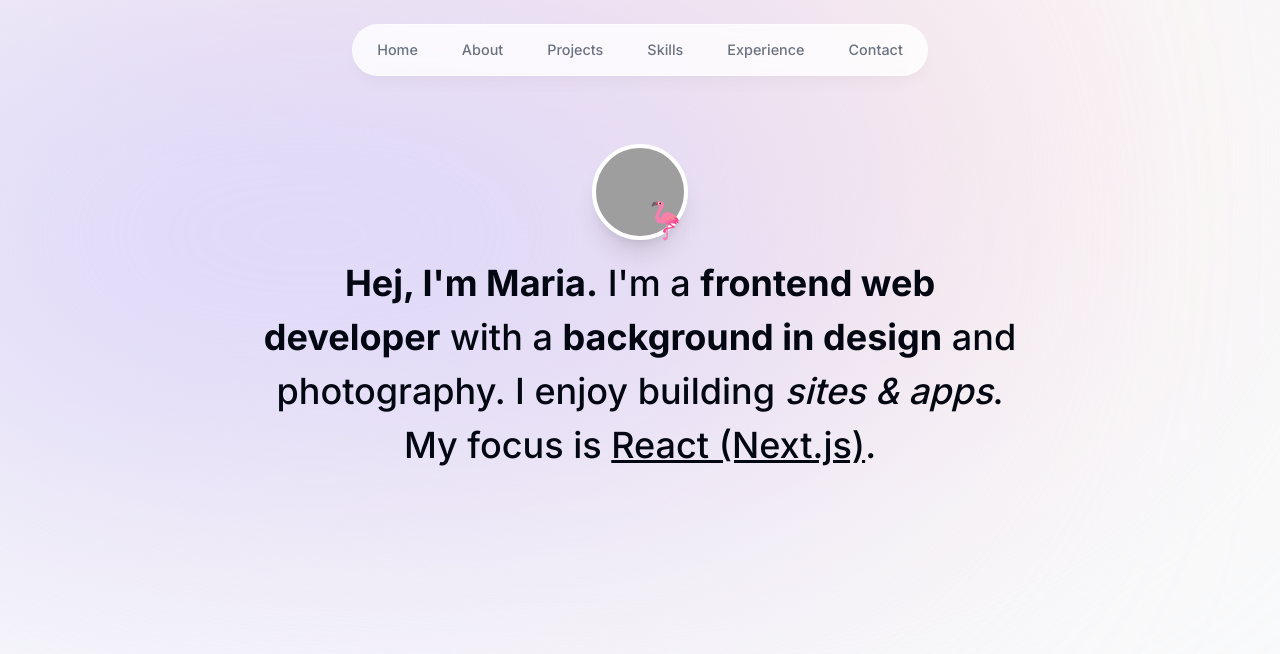
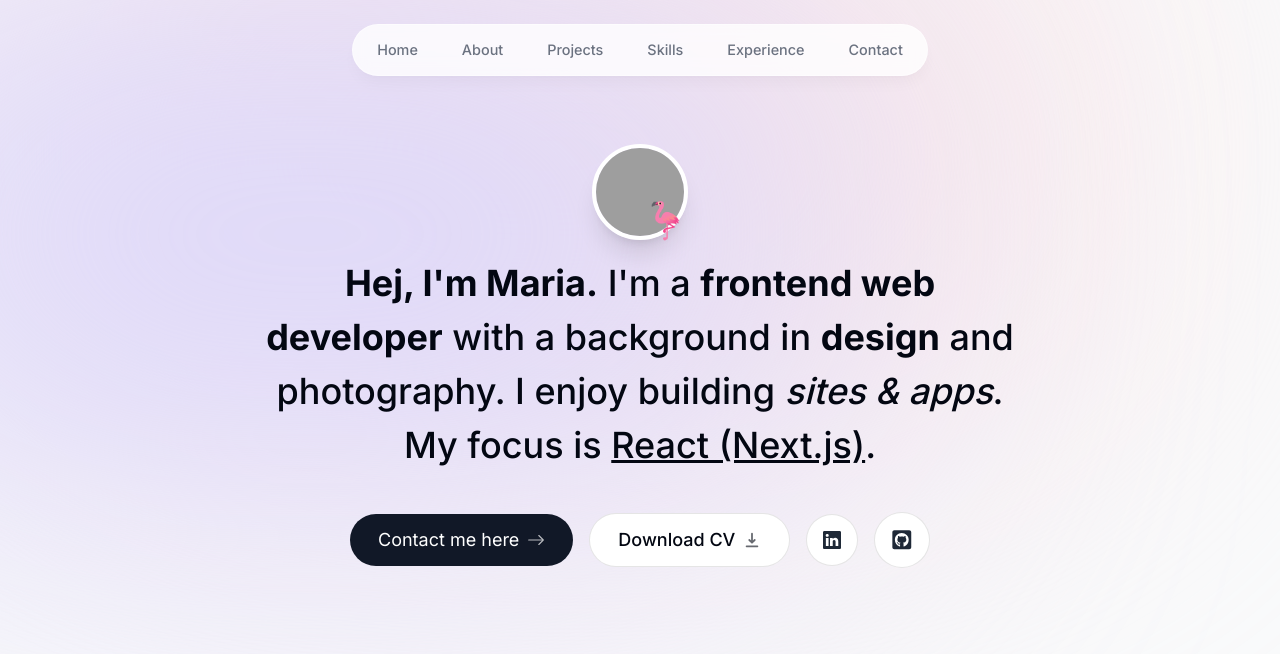
Before and after one commit to marialitwa/portfolio-web-developer, a Next.js app: page / in a window 1280 px wide. Shown: the top 654 px of the page. Built offline with nearby package versions, Linux system fonts and the light colour scheme; grey boxes are pictures that could not be loaded.

Commit message:
Add links with animations to intro section.

```diff
--- a/components/intro.tsx
+++ b/components/intro.tsx
@@ -4,6 +4,10 @@
 import React from "react";
 import Image from "next/image";
 import { motion } from "framer-motion";
+import Link from "next/link";
+import { BsArrowRight, BsLinkedin } from "react-icons/bs";
+import { HiDownload } from "react-icons/hi";
+import { FaGithubSquare } from "react-icons/fa";
 
 export default function Intro() {
   return (
@@ -49,18 +53,80 @@
           </motion.span>
         </div>
       </div>
-
       <motion.p
-        className="mb-10 mt-4 px-4 text-2xl font-medium !leading-[1.5] sm:text-4xl"
+        className="mb-10 mt-4 px-4 text-2xl font-medium
+        !leading-[1.5] sm:text-4xl"
         initial={{ opacity: 0, y: 100 }}
         animate={{ opacity: 1, y: 0 }}
       >
         <span className="font-bold">Hej, I'm Maria.</span> I'm a{" "}
         <span className="font-bold">frontend web developer</span> with a{" "}
-        <span className="font-bold">background in design</span> and photography.
+        background in <span className="font-bold">design</span> and photography.
         I enjoy building <span className="italic">sites & apps</span>. My focus
         is <span className="underline">React (Next.js)</span>.
       </motion.p>
+
+      <motion.div
+        className="flex flex-col sm:flex-row
+        items-center justify-center gap-4 px-4 text-lg"
+        initial={{ opacity: 0, y: 100 }}
+        animate={{ opacity: 1, y: 0 }}
+        transition={{
+          delay: 0.1,
+        }}
+      >
+        <Link
+          href="#contact"
+          className="group bg-gray-900 text-white px-7 py-3
+          flex items-center gap-2 rounded-full outline-none
+          focus:scale-110 hover:scale-110 hover:bg-gray-950
+          active:scale-105 transition"
+        >
+          Contact me here{" "}
+          <BsArrowRight
+            className="opacity-70
+          group-hover:translate-x-1 transition"
+          />{" "}
+        </Link>
+
+        <a
+          href="/assets/CV_BlankoTest.pdf"
+          download={true}
+          className="group bg-white px-7 py-3 flex items-center
+          gap-2 rounded-full font-medium outline-none focus:scale-110
+          hover:scale-110 active:scale-105 transition cursor-pointer
+          border border-black/10"
+        >
+          Download CV{" "}
+          <HiDownload
+            className="opacity-60
+          group-hover:translate-y-1 transition"
+          />
+        </a>
+
+        <a
+          href="https://www.linkedin.com/in/maria-litwa/"
+          target="_blank"
+          className="bg-white p-4 text-gray-800 flex
+          items-center gap-2 rounded-full focus:scale-[1.15]
+          hover:scale-[1.15] hover:text-gray-950 active:scale-105 transition
+          cursor-pointer border border-black/10"
+        >
+          <BsLinkedin />
+        </a>
+
+        <a
+          href="https://www.github.com/marialitwa"
+          target="_blank"
+          className="bg-white p-4 text-gray-800 flex
+          items-center gap-2 rounded-full text-[1.35rem]
+          focus:scale-[1.15] hover:scale-[1.15] hover:text-gray-950
+          active:scale-105 transition
+          cursor-pointer border border-black/10"
+        >
+          <FaGithubSquare />
+        </a>
+      </motion.div>
     </section>
   );
 }
```
Also changed, not shown: 1 other file (tests, documents, lock files or other folders).
